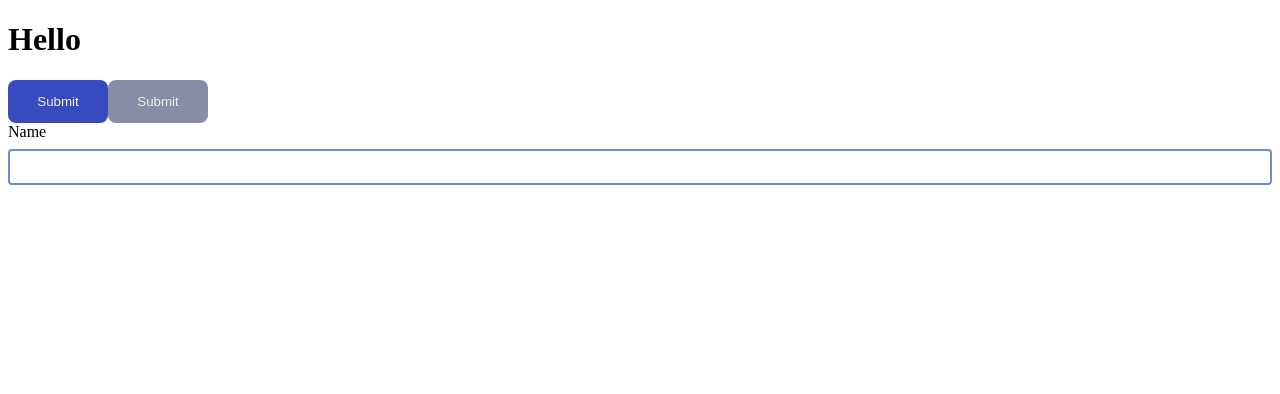
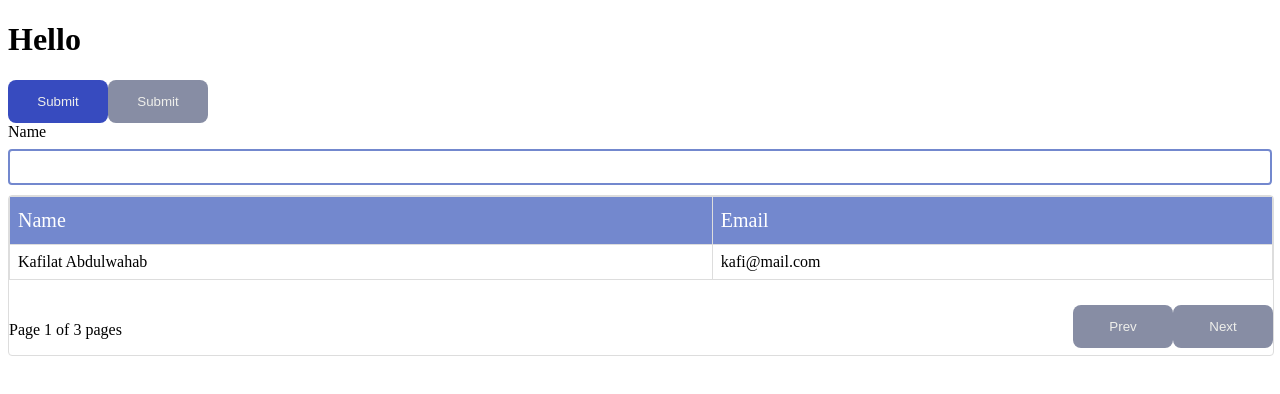
Before and after one commit to Hadeneekeh/contact-list-frontend, a React (Create React App) app: page /contact/1 in a window 1280 px wide. Shown: the top 394 px of the page. Built offline with nearby package versions, Linux system fonts and the light colour scheme.

Commit message:
UI: build a reusable table component

```diff
--- a/src/App.js
+++ b/src/App.js
@@ -1,9 +1,10 @@
 import React, { useState } from 'react';
-import { Button, Modal, TextInput } from 'reusables';
+import { Button, Modal, Table, TextInput } from 'reusables';
 
 const App = () => {
   const [open, setOpen] = useState(false);
   const [fullname, setName] = useState('');
+  const [page, setPage] = useState(1);
 
   return (
     <div>
@@ -15,7 +16,7 @@ const App = () => {
         name="fullname"
         value={fullname}
         handleChange={(e) => setName(e.target.value)}
-        errorText=''
+        errorText=""
       />
       {open && (
         <Modal
@@ -27,6 +28,14 @@ const App = () => {
           Modal content
         </Modal>
       )}
+      <Table
+        columns={['Name', 'Email']}
+        dataSource={[['Kafilat Abdulwahab', 'kafi@mail.com']]}
+        page={page}
+        totalPages={3}
+        handleNext={() => setPage(page + 1)}
+        handlePrev={page !== 1 ? () => setPage(page - 1) : null}
+      />
     </div>
   );
 };
--- /dev/null
+++ b/src/reusables/Table/index.js
@@ -0,0 +1,72 @@
+import Button from '../Button';
+import PropTypes from 'prop-types';
+import useStyles from './style';
+
+const TableHead = ({ columns }) => {
+  return (
+    <thead>
+      <tr>
+        {columns.map((head, i) => (
+          <th key={i}>{head}</th>
+        ))}
+      </tr>
+    </thead>
+  );
+};
+
+const TableBody = ({ tableData }) => {
+  return (
+    <tbody>
+      {tableData.map((row, i) => (
+        <tr key={i}>
+          {row.map((data, index) => (
+            <td key={index}>{data}</td>
+          ))}
+        </tr>
+      ))}
+    </tbody>
+  );
+};
+
+const Pagination = ({ page, totalPages, handleNext, handlePrev, }) => {
+  const classes = useStyles();
+
+  return (
+    <div className={classes.pagination}>
+      <p>{`Page ${page} of ${totalPages} pages`}</p>
+      <div>
+        <Button label="Prev" handleClick={handlePrev} color="secondary" />
+        <Button label="Next" handleClick={handleNext} color="secondary" />
+      </div>
+    </div>
+  );
+};
+
+const Table = ({ columns, dataSource, page, totalPages, handleNext, handlePrev }) => {
+  const classes = useStyles()
+  return (
+    <div className={classes.wrapper}>
+      <table className={classes.table}>
+        <TableHead columns={columns} />
+        <TableBody tableData={dataSource} />
+      </table>
+      <Pagination
+        page={page}
+        totalPages={totalPages}
+        handlePrev={handlePrev}
+        handleNext={handleNext}
+      />
+    </div>
+  );
+};
+
+export default Table;
+
+Table.propTypes = {
+  columns: PropTypes.arrayOf(PropTypes.string).isRequired,
+  dataSource: PropTypes.arrayOf(PropTypes.arrayOf(PropTypes.string)).isRequired,
+  page: PropTypes.number.isRequired,
+  totalPages: PropTypes.number.isRequired,
+  handleNext: PropTypes.func,
+  handlePrev: PropTypes.func
+};
--- /dev/null
+++ b/src/reusables/Table/style.js
@@ -0,0 +1,48 @@
+import { createUseStyles } from 'react-jss';
+
+const useStyles = createUseStyles({
+  wrapper: {
+    border: '1px solid #ddd',
+    borderRadius: 4,
+    width: '100%'
+  },
+
+  table: {
+    'borderCollapse': 'collapse',
+    'width': '100%',
+
+    '& td': {
+      border: '1px solid #ddd',
+      padding: 8
+    },
+
+    '& th': {
+      backgroundColor: '#7388CE',
+      border: '1px solid #ddd',
+      padding: '12px 8px',
+      fontSize: 20,
+      fontWeight: 500,
+      textAlign: 'left',
+      color: '#fff'
+    },
+
+    '& tr': {
+      '&:nth-child(even)': {
+        backgroundColor: '#f2f2f2'
+      },
+
+      '&:hover': {
+        backgroundColor: '#878DA4',
+        cursor: 'pointer',
+      }
+    }
+  },
+
+  pagination: {
+    display: 'flex',
+    justifyContent: 'space-between',
+    marginTop: 25
+  }
+});
+
+export default useStyles;
--- a/src/reusables/index.js
+++ b/src/reusables/index.js
@@ -1,5 +1,6 @@
 import Button from './Button';
 import Modal from './Modal';
 import TextInput from './Input';
+import Table from './Table';
 
-export { Button, Modal, TextInput };
+export { Button, Modal, TextInput, Table };
```
Also changed, not shown: 1 other file (tests, documents, lock files or other folders).
